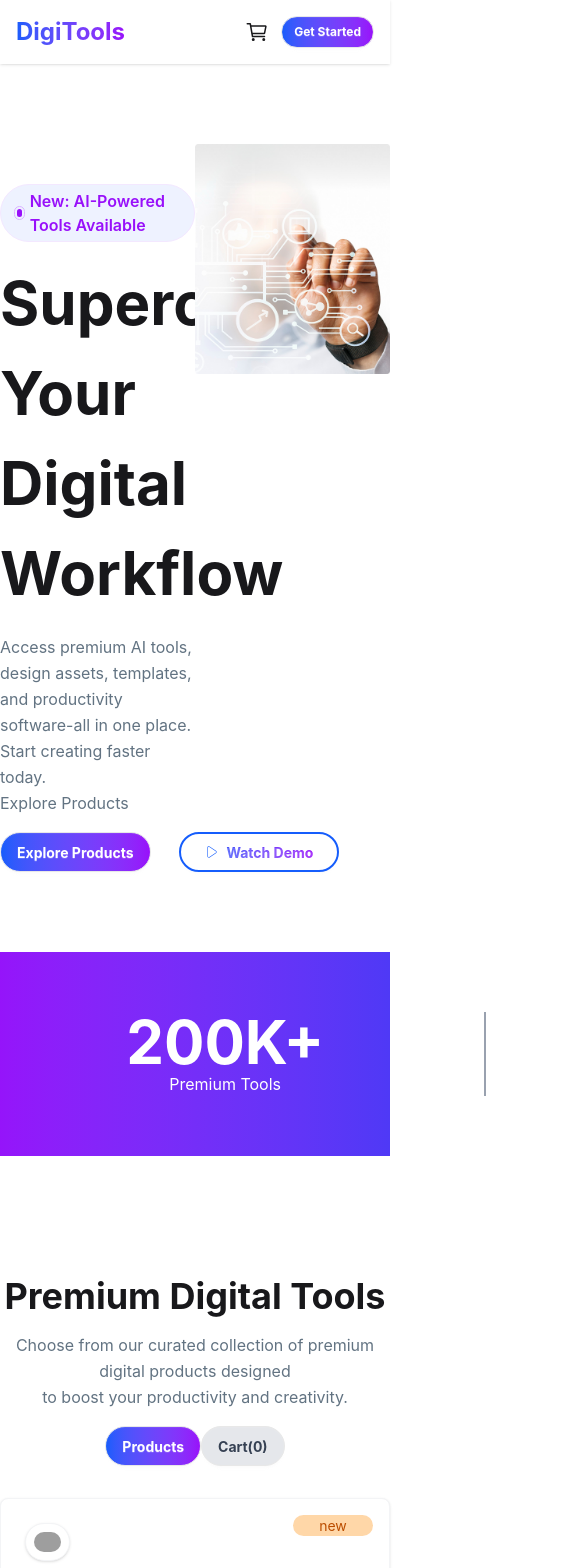
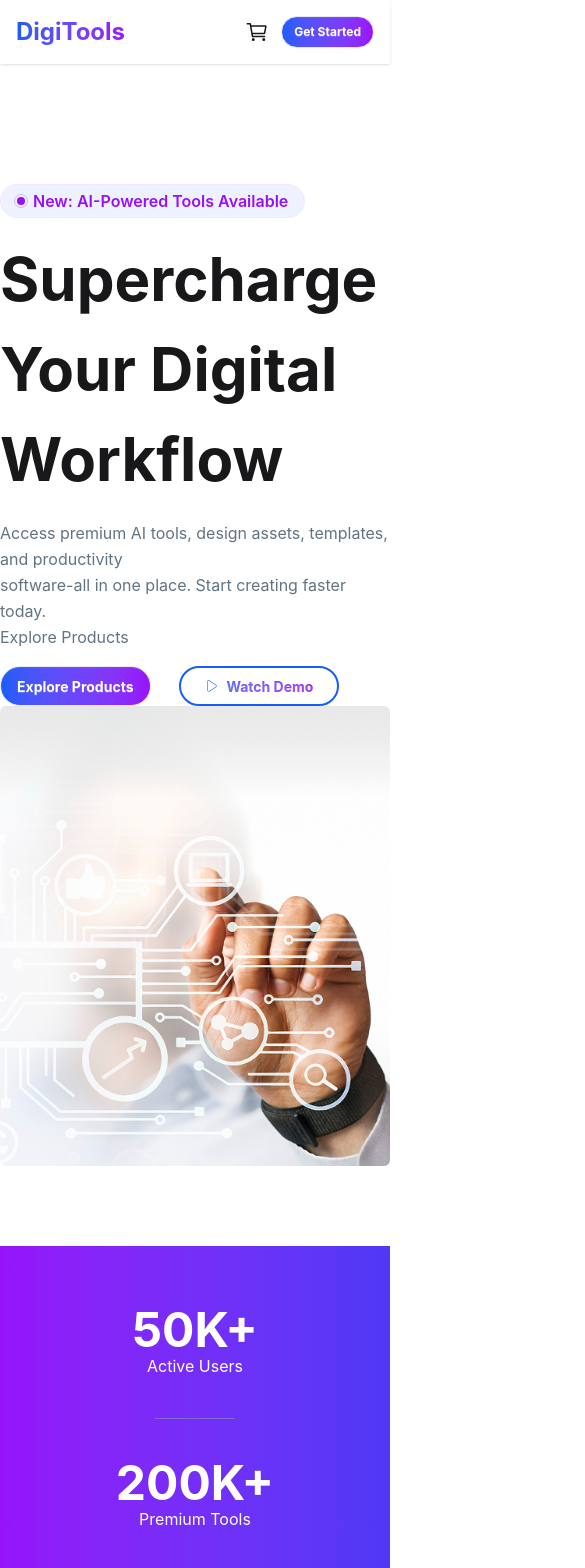
Before and after one commit to Hridrita/DigiTools-Platform, a React (Vite) app: page / in a window 390 px wide. Shown: the top 1568 px of the page, 585 px wide, since content can reach past the window. Built offline with nearby package versions, Linux system fonts and the light colour scheme; grey boxes are pictures that could not be loaded.

Commit message:
added responsive banner

```diff
--- a/src/Components/BannerSection.jsx
+++ b/src/Components/BannerSection.jsx
@@ -5,7 +5,7 @@ import BannerImg from '../assets/banner.png';
 const BannerSection = () => {
   return (
     <div>
-      <div className="container mx-auto grid grid-cols-2 mt-20">
+      <div className="container mx-auto grid grid-cols-1 md:grid-cols-2 mt-20">
       <div className="space-y-4 mt-10">
         <h3 className="flex items-center gap-2 px-4 py-1 rounded-full font-semibold text-purple-600 bg-[#eef2ff] w-fit border border-purple-100">
           <span className="w-2 h-2 rounded-full bg-purple-600 outline outline-offset-2 outline-purple-300"></span>
@@ -37,27 +37,35 @@ const BannerSection = () => {
 
     </div>
 
-    <div className="flex gap-40 justify-center text-center bg-linear-to-l from-[rgb(79,57,246)] to-[rgb(149,20,250)] text-white py-15 px-10 w-full mt-20 ">
+    <div className="flex flex-col md:flex-row gap-10 md:gap-40 justify-center items-center text-center bg-linear-to-l from-[rgb(79,57,246)] to-[rgb(149,20,250)] text-white py-15 px-10 w-full mt-20">
+
+
       <div>
-        <h1 className="font-bold text-6xl">50K+</h1>
+        <h1 className="font-bold text-5xl md:text-6xl">50K+</h1>
         <p>Active Users</p>
       </div>
 
-      <div className="border border-gray-400"></div>
+
+      <div className="hidden md:block border border-gray-400 h-16"></div>
+
+      <div className="md:hidden border-b border-gray-400 w-20 opacity-50"></div>
+
 
       <div>
-        <h1 className="font-bold text-6xl">200K+</h1>
+        <h1 className="font-bold text-5xl md:text-6xl">200K+</h1>
         <p>Premium Tools</p>
       </div>
 
-      <div className="border border-gray-400"></div>
+      <div className="hidden md:block border border-gray-400 h-16"></div>
+      <div className="md:hidden border-b border-gray-400 w-20 opacity-50"></div>
+
 
       <div>
-        <h1 className="font-bold text-6xl">4.9</h1>
+        <h1 className="font-bold text-5xl md:text-6xl">4.9</h1>
         <p>Rating</p>
       </div>
 
-    </div>
+</div>
     </div>
 
 
```
